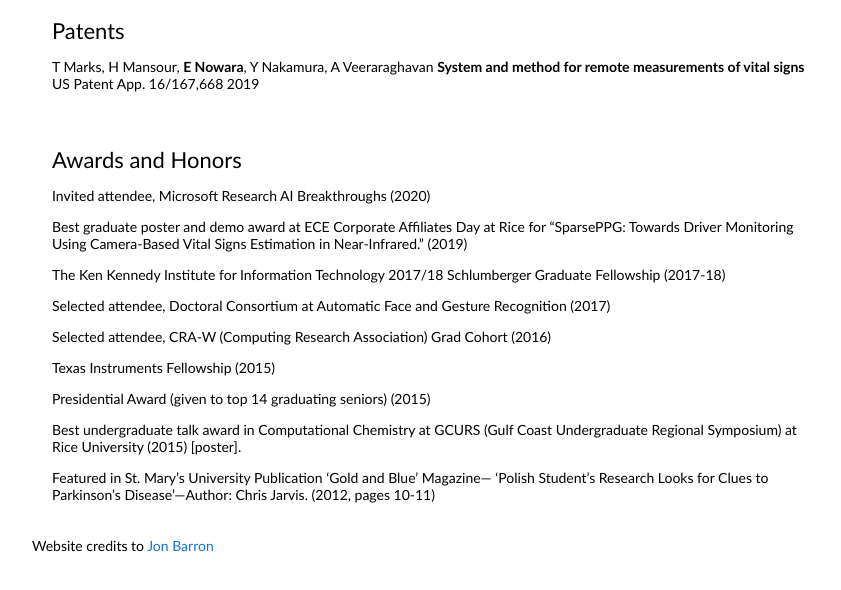
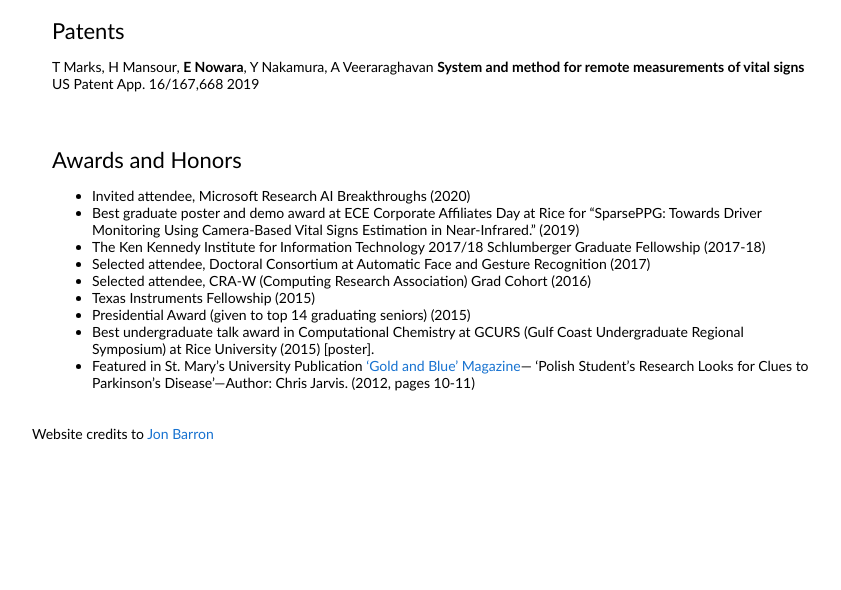
Before and after one commit to ewanowara/ewanowara.github.io, a plain HTML site: page index.html in a window 1280 px wide. Shown: the part 2438-3028 px from the top of the page, without its empty margins (208-1049 px from the left). After the commit the page ends 2918 px from the top, so only its background shows below. Drawn offline with Linux system fonts and the light colour scheme.

Commit message:
Add files via upload

```diff
--- a/index.html
+++ b/index.html
@@ -418,9 +418,6 @@
         <p>We developed a machine learning system to prevent face spoofing attacks by detecting and analyzing the heartbeat signal from the face video.</p>
       </td>
   </tbody>
-
-
-
       </table>
 
       <table style="width:100%;border:0px;border-spacing:0px;border-collapse:separate;margin-right:auto;margin-left:auto;"><tbody>
@@ -443,35 +440,19 @@
         <tr>
         <td style="padding:20px;width:100%;vertical-align:middle">
           <heading>Awards and Honors</heading>
-          <p>
-            Invited attendee, Microsoft Research AI Breakthroughs (2020)
-          <p>
-          <p>
-            Best graduate poster and demo award at ECE Corporate Affiliates Day at Rice for “SparsePPG: Towards Driver Monitoring Using Camera-Based Vital Signs Estimation in Near-Infrared.” (2019)
-          <p>
-          <p>
-            The Ken Kennedy Institute for Information Technology 2017/18 Schlumberger Graduate Fellowship  (2017-18)
-          </p>
-          <p>
-            Selected attendee, Doctoral Consortium at Automatic Face and Gesture Recognition (2017)
-          </p>
-          <p>
-            Selected attendee, CRA-W (Computing Research Association) Grad Cohort (2016)
-          </p>
-          <p>
-            Texas Instruments Fellowship (2015)
-          </p>
-          <p>
-            Presidential Award (given to top 14 graduating seniors) (2015)
-          <p>
-          <p>
-            Best undergraduate talk award in Computational Chemistry at GCURS (Gulf Coast Undergraduate Regional Symposium) at Rice University (2015) [poster].
-          <p>
-          <p>
-            <a href="https://issuu.com/stmarysu/docs/gold_blue_winter2012_issuu_1212"></a>
-            Featured in St. Mary’s University Publication ‘Gold and Blue’ Magazine— ‘Polish Student’s Research Looks for Clues to Parkinson’s Disease’—Author: Chris Jarvis.  (2012, pages 10-11)
-          <p>
 
+          <ul>
+            <li>Invited attendee, Microsoft Research AI Breakthroughs (2020)</li>
+            <li> Best graduate poster and demo award at ECE Corporate Affiliates Day at Rice for “SparsePPG: Towards Driver Monitoring Using Camera-Based Vital Signs Estimation in Near-Infrared.” (2019)</li>
+            <li>The Ken Kennedy Institute for Information Technology 2017/18 Schlumberger Graduate Fellowship  (2017-18)</li>
+            <li>Selected attendee, Doctoral Consortium at Automatic Face and Gesture Recognition (2017)</li>
+            <li>Selected attendee, CRA-W (Computing Research Association) Grad Cohort (2016)</li>
+            <li>Texas Instruments Fellowship (2015)</li>
+            <li>Presidential Award (given to top 14 graduating seniors) (2015)</li>
+            <li>Best undergraduate talk award in Computational Chemistry at GCURS (Gulf Coast Undergraduate Regional Symposium) at Rice University (2015) [poster].</li>
+
+            <li>Featured in St. Mary’s University Publication <a href="https://issuu.com/stmarysu/docs/gold_blue_winter2012_issuu_1212">‘Gold and Blue’ Magazine</a>— ‘Polish Student’s Research Looks for Clues to Parkinson’s Disease’—Author: Chris Jarvis.  (2012, pages 10-11)</li>
+          </ul>
 
         </td>
       </tr>
```
